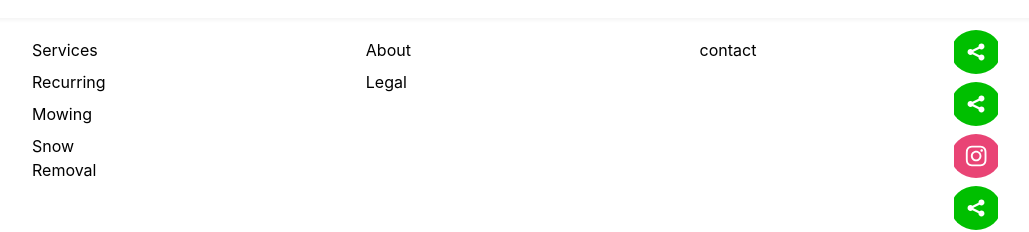
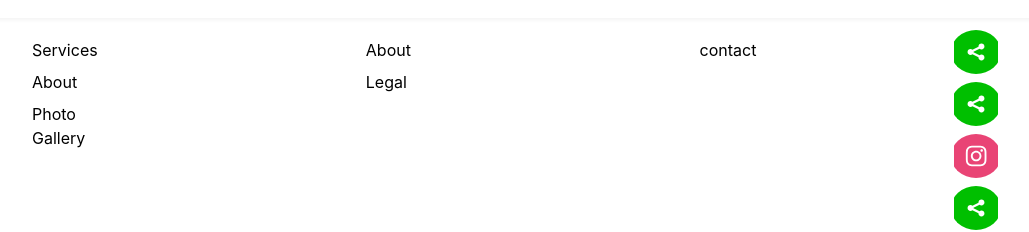
Before and after one commit to gannont14/IPSWebsiteFrontEnd, a React (Create React App) app: page /#/ in a window 1280 px wide. Shown: the part 3262-3494 px from the top of the page, without its empty margins (60-1089 px from the left). Built offline with nearby package versions, Linux system fonts and the light colour scheme.

Commit message:
updated servicescard to expand for more information

```diff
--- a/src/components/Footer.js
+++ b/src/components/Footer.js
@@ -11,12 +11,11 @@ import { SocialIcon } from "react-social-icons";
 
 //logo
 
-const services = ["Services", "Recurring", "Mowing", "Snow Removal"];
+const services = ["Services", "About", "Photo Gallery"];
 const servicesLinks = [
-  "servicesLink",
-  "reccuringLink",
-  "mowingLink",
-  "snowRemovalLink",
+  "/services",
+  "/about",
+  "/photos",
 ];
 
 const personal = ["About", "Legal"];
@@ -53,7 +52,7 @@ const Footer = () => {
         <div className=" w-full h-[14rem] pl-[60px] flex flex-col space-y-2  p-5">
           {content.map((header, index) => (
             <Link
-              className="mx-8  w-[20%] p-auto flex items-center text-black"
+              className="mx-8  w-[30%] p-auto flex items-center text-black"
               to={contentLinks[outIndex][index]}
             >
               {header}
--- a/src/components/ServicesCard.js
+++ b/src/components/ServicesCard.js
@@ -1,18 +1,74 @@
-import React from "react";
+import React, { useState } from "react";
 
 export const ServicesCard = ({ title, body, image }) => {
+  const [isExpanded, setIsExpanded] = useState(false);
+
+  const toggleExpand = () => {
+    setIsExpanded(!isExpanded);
+  };
+
   return (
-    <div className="card card-compact bg-white w-30 shadow-xl">
+    <div
+      className={`relative card card-compact bg-white w-30 shadow-xl h-[50vh]`}
+    >
+      {/* Default card before expanded */}
       <figure>
         <img src={image} alt="Insert image alt text here" />
       </figure>
       <div className="card-body items-center text-center">
-        <h2 className="card-title text-white">{title}</h2>
-        <p>{body}</p>
+        <h2 className="card-title text-black">{title}</h2>
+        <p className=" text-gray-700">{body}</p>
         <div className="card-actions justify-center p-3">
-          <button className="btn bg-primary text-white">Learn More</button>
+          <button onClick={toggleExpand} className="btn bg-primary text-white">
+            {isExpanded ? "expanded" : "Not Expanded"}
+          </button>
         </div>
       </div>
+
+      {/* overlay for button click */}
+      {isExpanded && (
+        <div className="absolute inset-0 bg-gray-600 bg-opacity-90 flex flex-col items-center justify-center z-10 rounded-lg">
+          <div className="text-center text-white h-[78%] p-7">
+            <p>{body}</p>
+          </div>
+          <div className="card-actions justify-center p-3">
+            <button
+              onClick={toggleExpand}
+              className="btn bg-primary text-white"
+            >
+              {isExpanded ? "expanded" : "Not Expanded"}
+            </button>
+          </div>
+        </div>
+      )}
     </div>
+
+    // <div className="relative border border-gray-300 p-4 my-4">
+    //   <h2 className="text-xl font-bold">{title}</h2>
+    //   <p className="mt-2">{body}</p>
+    //   <button
+    //     className="mt-4 px-4 py-2 bg-blue-500 text-white rounded"
+    //     onClick={toggleExpand}
+    //   >
+    //     {isExpanded ? "Hide Info" : "Show Info"}
+    //   </button>
+
+    //   {/* Overlay div */}
+    //   {isExpanded && (
+    //     <div className="absolute inset-0 bg-white bg-opacity-90 flex items-center justify-center z-10">
+    //       <div className="text-center">
+    //         <p>{body}</p>
+    //         <button
+    //           className="mt-4 px-4 py-2 bg-red-500 text-white rounded"
+    //           onClick={toggleExpand}
+    //         >
+    //           Close
+    //         </button>
+    //       </div>
+    //     </div>
+    //   )}
+    // </div>
   );
 };
+
+// ${isExpanded ? "h-auto" : "h-[50vh]"}
--- a/src/pages/HomePage.js
+++ b/src/pages/HomePage.js
@@ -1,7 +1,7 @@
 import React, { useEffect, useRef } from "react";
 // this file is massive and could be converted to maybe a smaller file or different file type?
 import HomePagePictureDescription from "../components/HomePagePictureDescription";
-import bannerImage from "../static/IMG_1501.jpeg";
+import bannerImage from "../static/BannerImage.jpg";
 import heroBackgroundImage from "../static/IMG_1691.jpeg";
 import backgroundVideo from "../static/IPS_Drone_Footage.mp4";
 
--- a/src/pages/ServicesPage.js
+++ b/src/pages/ServicesPage.js
@@ -57,7 +57,7 @@ const ServicesPage = () => {
       {/* renders the cards with information pulled from the API call  */}
       {/* daisyUI has some blank cards that could probably be rendered before cards have loaded so the page doesn't have some jarring size change */}
       {/* https://daisyui.com/components/skeleton/ */}
-      <div className="grid grid-cols-1 sm:grid-cols-2 md:grid-cols-3 gap-[50px]">
+      <div className="grid grid-cols-1 sm:grid-cols-2 md:grid-cols-3 gap-[50px] pb-10">
         {services.map((service) => (
           <ServicesCard
             key={service.id}
```
Also changed, not shown: 2 other files (tests, documents, lock files or other folders).
